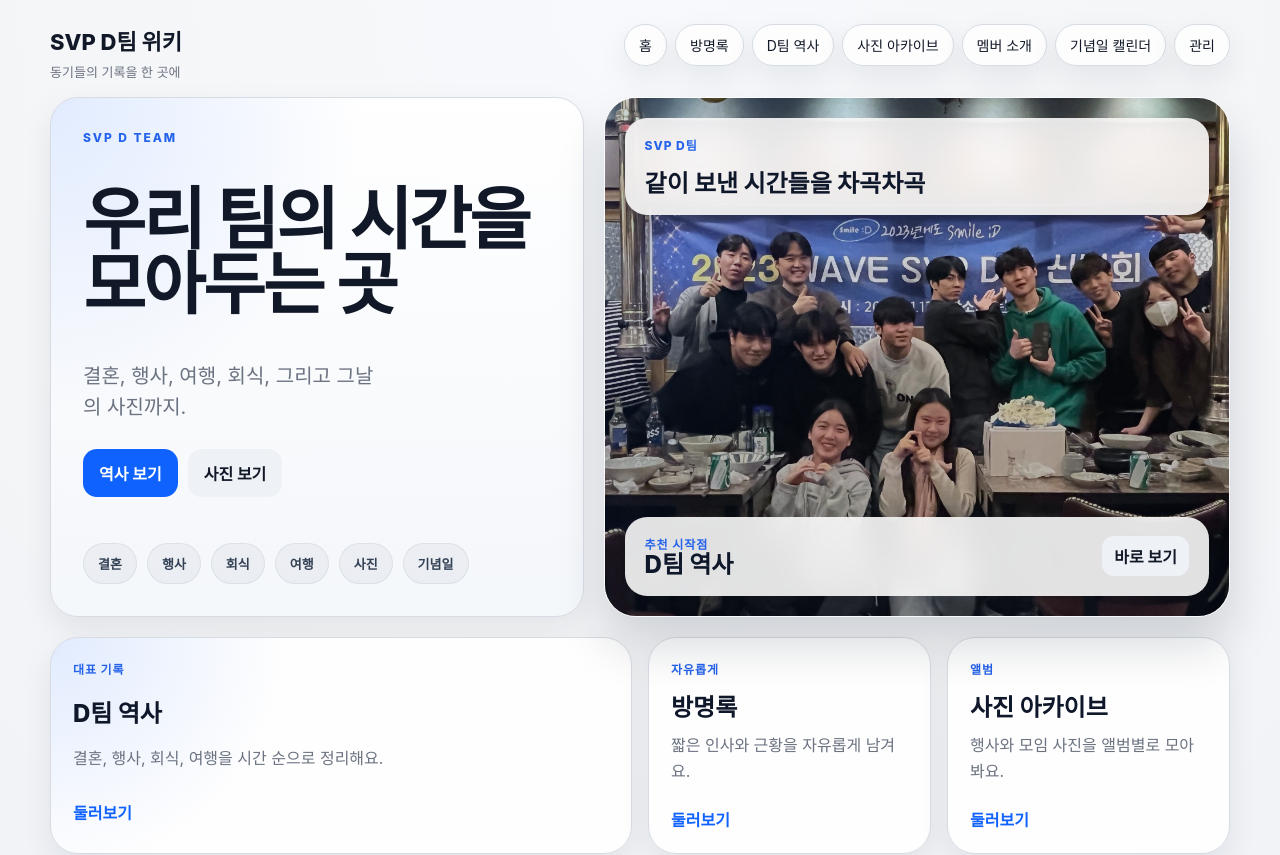
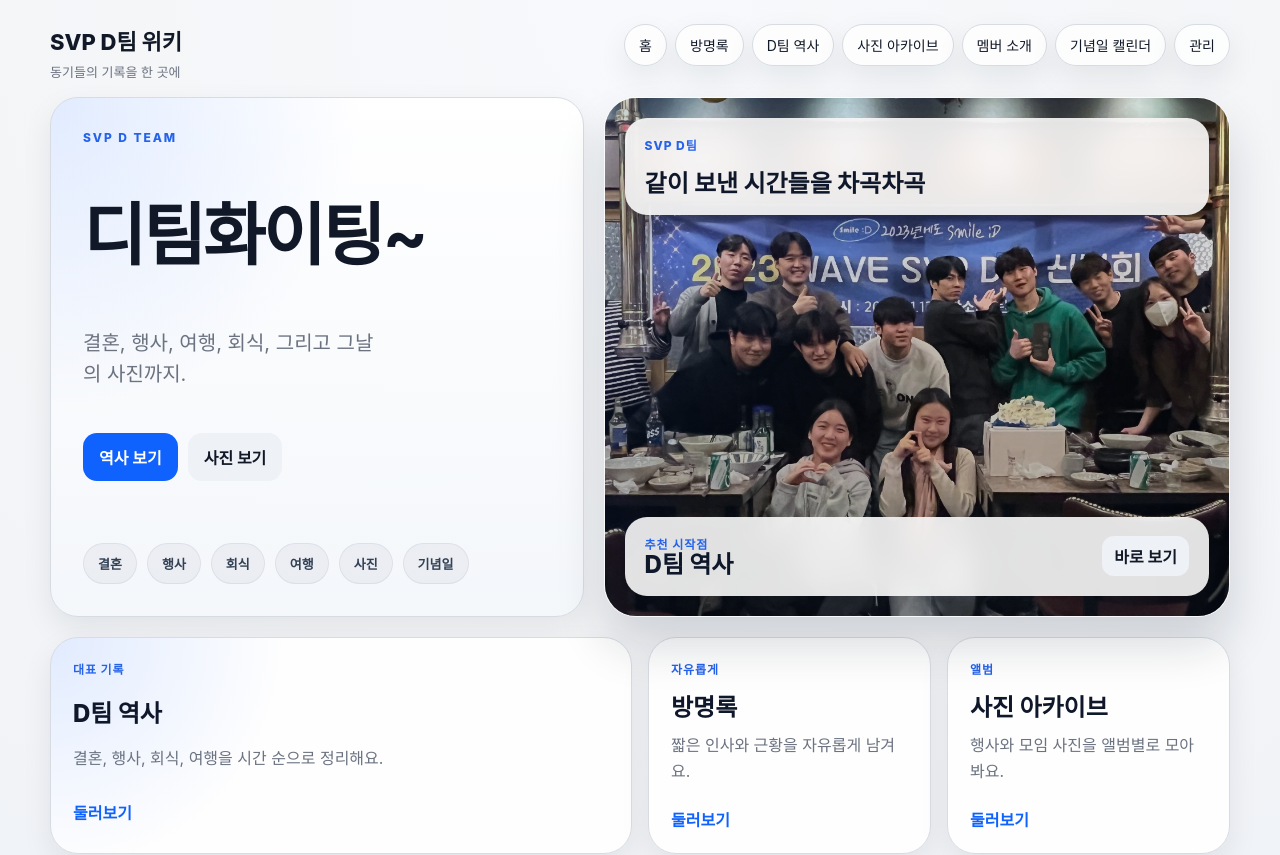
Before and after one commit to wkdeogh/svp_d_team_wiki, a Next.js app: page / in a window 1280 px wide. Shown: the top 855 px of the page. Built offline with nearby package versions, Linux system fonts and the light colour scheme.

Commit message:
copy: update homepage headline

```diff
--- a/app/page.js
+++ b/app/page.js
@@ -46,7 +46,7 @@ export default function HomePage() {
       <section className="home-hero">
         <div className="home-hero-copy">
           <p className="home-kicker">SVP D Team</p>
-          <h1 className="home-title">우리 팀의 시간을 모아두는 곳</h1>
+          <h1 className="home-title">디팀화이팅~</h1>
           <p className="home-description">결혼, 행사, 여행, 회식, 그리고 그날의 사진까지.</p>
           <div className="hero-actions">
             <Link className="cta" href="/history">
```
